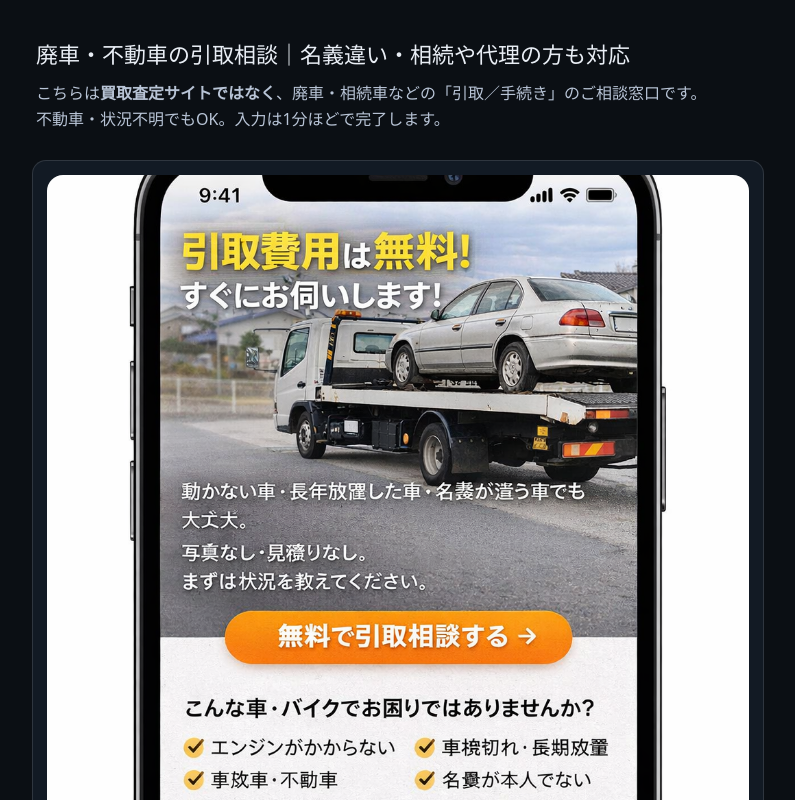
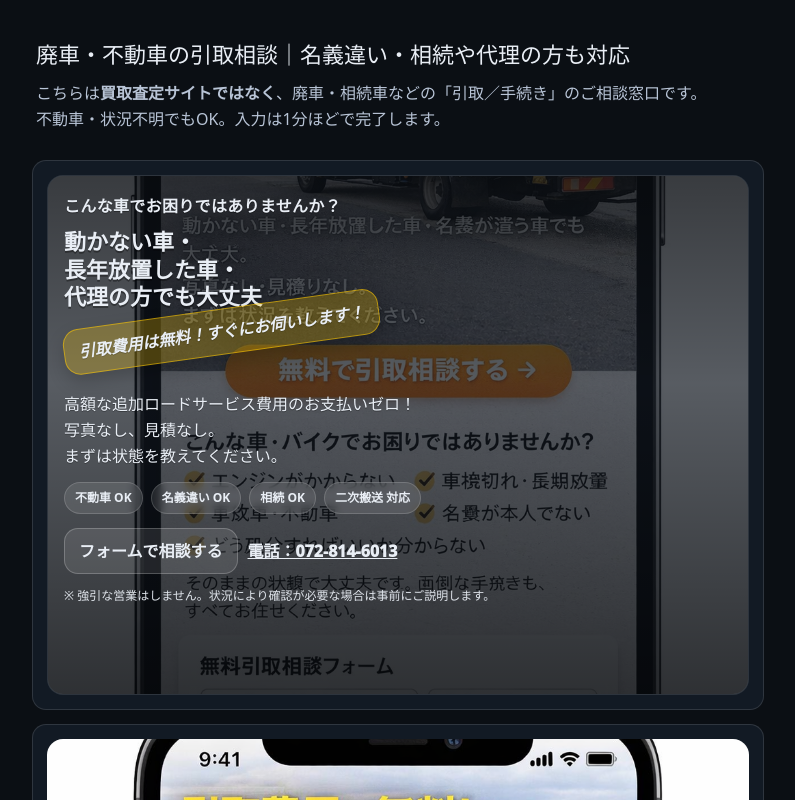
Before and after one commit to 100-take-51/car-pickup, a Next.js app: page /pickup in a window 1280 px wide. Shown: the top 800 px of the page, without its empty margins (242-1037 px from the left). Built offline with nearby package versions, Linux system fonts and the light colour scheme.

Commit message:
feat: add html hero matching ad design

```diff
--- /dev/null
+++ b/app/pickup/HeroAd.tsx
@@ -0,0 +1,65 @@
+// app/pickup/HeroAd.tsx
+import Image from "next/image";
+
+export default function HeroAd() {
+  return (
+    <section className="card" aria-label="スマホ向け案内">
+      <div className="heroAd">
+        {/* 背景画像（雰囲気用：文字はHTMLで上書き） */}
+        <Image
+          src="/pickup-hero.png"
+          alt=""
+          width={1200}
+          height={1200}
+          priority
+          className="heroAdBg"
+        />
+
+        {/* 読みやすさ確保のオーバーレイ */}
+        <div className="heroAdOverlay" />
+
+        <div className="heroAdInner">
+          <p className="heroAdKicker">こんな車でお困りではありませんか？</p>
+
+          {/* 改行位置を固定して“広告っぽさ”を再現 */}
+          <h2 className="heroAdTitle">
+            動かない車・<br />
+            長年放置した車・<br />
+            代理の方でも大丈夫
+          </h2>
+
+          {/* 斜体＋右上がり（画像の主役部分） */}
+          <div className="heroAdRibbon" aria-label="引取費用の案内">
+            <span>引取費用は無料！すぐにお伺いします！</span>
+          </div>
+
+          <p className="heroAdLead">
+            高額な追加ロードサービス費用のお支払いゼロ！
+            <br />
+            写真なし、見積なし。
+            <br />
+            まずは状態を教えてください。
+          </p>
+
+          <div className="heroAdBadges" aria-label="安心ポイント">
+            <div className="heroAdBadge">不動車 OK</div>
+            <div className="heroAdBadge">名義違い OK</div>
+            <div className="heroAdBadge">相続 OK</div>
+            <div className="heroAdBadge">二次搬送 対応</div>
+          </div>
+
+          <div className="heroAdCtas">
+            <a className="heroAdBtn" href="#pickup-form">
+              フォームで相談する
+            </a>
+            <a className="heroAdTel" href="tel:0728146013">
+              電話：072-814-6013
+            </a>
+          </div>
+
+          <p className="heroAdNote">※ 強引な営業はしません。状況により確認が必要な場合は事前にご説明します。</p>
+        </div>
+      </div>
+    </section>
+  );
+}
--- a/app/pickup/page.tsx
+++ b/app/pickup/page.tsx
@@ -2,6 +2,7 @@ import "./pickup.css";
 import PickupForm from "./PickupForm";
 import type { Metadata } from "next";
 import Image from "next/image";
+import HeroAd from "./HeroAd";
 
 export const metadata: Metadata = {
   title: "廃車・不動車の引取相談｜名義違い・相続や代理の方も対応",
@@ -90,6 +91,8 @@ export default function PickupPage() {
           </p>
         </header>
 
+<HeroAd />
+
 <section className="card" aria-label="サービス紹介">
   <div style={{ borderRadius: 16, overflow: "hidden" }}>
     <Image
@@ -121,7 +124,7 @@ export default function PickupPage() {
 </section>
 
         {/* フォーム（最優先） */}
-        <section className="card">
+        <section className="card" id="pickup-form">
           <h2>廃車・不動車 引取のご相談フォーム</h2>
           <PickupForm />
         </section>
--- a/app/pickup/pickup.css
+++ b/app/pickup/pickup.css
@@ -98,3 +98,141 @@ legend { padding: 0 6px; color: var(--muted); font-size: 12px; }
 
 .note { margin: 0; color: var(--muted); font-size: 12px; line-height: 1.5; }
 .footer { margin-top: 14px; text-align: center; color: var(--muted); }
+
+/* ===== HeroAd（画像に寄せたHTML版） ===== */
+
+.heroAd {
+  position: relative;
+  border-radius: 16px;
+  overflow: hidden;
+  min-height: 520px;
+  border: 1px solid rgba(255,255,255,.10);
+  background: rgba(255,255,255,.02);
+}
+
+.heroAdBg {
+  position: absolute !important;
+  inset: 0;
+  width: 100%;
+  height: 100%;
+  object-fit: cover;
+  opacity: 0.35; /* 背景として薄く */
+  pointer-events: none;
+}
+
+.heroAdOverlay {
+  position: absolute;
+  inset: 0;
+  background: linear-gradient(
+    to bottom,
+    rgba(0,0,0,.45),
+    rgba(0,0,0,.15) 40%,
+    rgba(0,0,0,.55)
+  );
+  pointer-events: none;
+}
+
+.heroAdInner {
+  position: relative;
+  padding: 18px 16px 16px;
+}
+
+.heroAdKicker {
+  margin: 0 0 10px;
+  font-weight: 900;
+  letter-spacing: .02em;
+  text-shadow: 0 1px 0 rgba(0,0,0,.35);
+}
+
+.heroAdTitle {
+  margin: 0 0 14px;
+  font-size: 22px;
+  line-height: 1.25;
+  font-weight: 950;
+  text-shadow: 0 2px 0 rgba(0,0,0,.35);
+}
+
+.heroAdRibbon {
+  display: inline-block;
+  padding: 10px 14px;
+  border-radius: 16px;
+  font-weight: 950;
+  transform: rotate(-8deg);
+  transform-origin: left center;
+  margin: 6px 0 14px;
+  background: rgba(255, 200, 0, 0.26);
+  border: 1px solid rgba(255, 200, 0, 0.55);
+  box-shadow: 0 8px 18px rgba(0,0,0,.18);
+}
+
+.heroAdRibbon span {
+  display: inline-block;
+  font-style: italic; /* 斜体 */
+  text-shadow: 0 1px 0 rgba(0,0,0,.20);
+}
+
+.heroAdLead {
+  margin: 0 0 12px;
+  line-height: 1.65;
+  text-shadow: 0 1px 0 rgba(0,0,0,.30);
+}
+
+.heroAdBadges {
+  display: flex;
+  flex-wrap: wrap;
+  gap: 8px;
+  margin: 10px 0 14px;
+}
+
+.heroAdBadge {
+  padding: 6px 10px;
+  border-radius: 999px;
+  font-weight: 900;
+  font-size: 12px;
+  background: rgba(255,255,255,.10);
+  border: 1px solid rgba(255,255,255,.16);
+  backdrop-filter: blur(4px);
+}
+
+.heroAdCtas {
+  display: flex;
+  flex-wrap: wrap;
+  gap: 10px;
+  align-items: center;
+}
+
+.heroAdBtn {
+  display: inline-flex;
+  align-items: center;
+  justify-content: center;
+  padding: 10px 14px;
+  border-radius: 14px;
+  font-weight: 950;
+  text-decoration: none;
+  border: 1px solid rgba(255,255,255,.22);
+  background: rgba(255,255,255,.10);
+}
+
+.heroAdTel {
+  font-weight: 950;
+  text-decoration: underline;
+}
+
+.heroAdNote {
+  margin: 12px 0 0;
+  font-size: 12px;
+  opacity: 0.95;
+  line-height: 1.6;
+}
+
+@media (max-width: 768px) {
+  .heroAd {
+    min-height: 560px;
+  }
+  .heroAdTitle {
+    font-size: 20px;
+  }
+  .heroAdRibbon {
+    transform: rotate(-10deg);
+  }
+}
```
